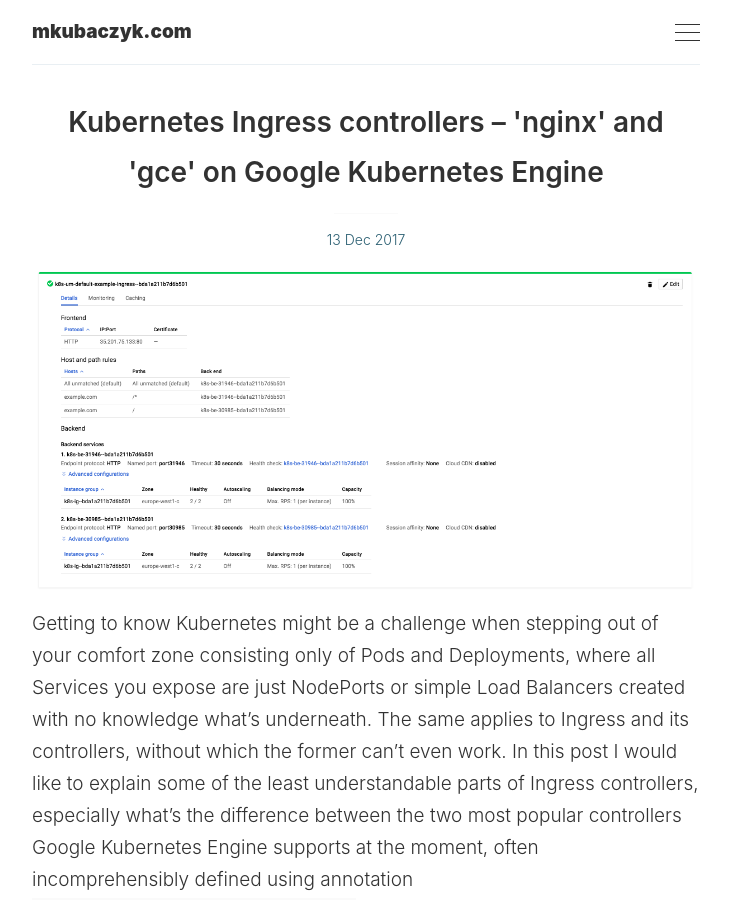
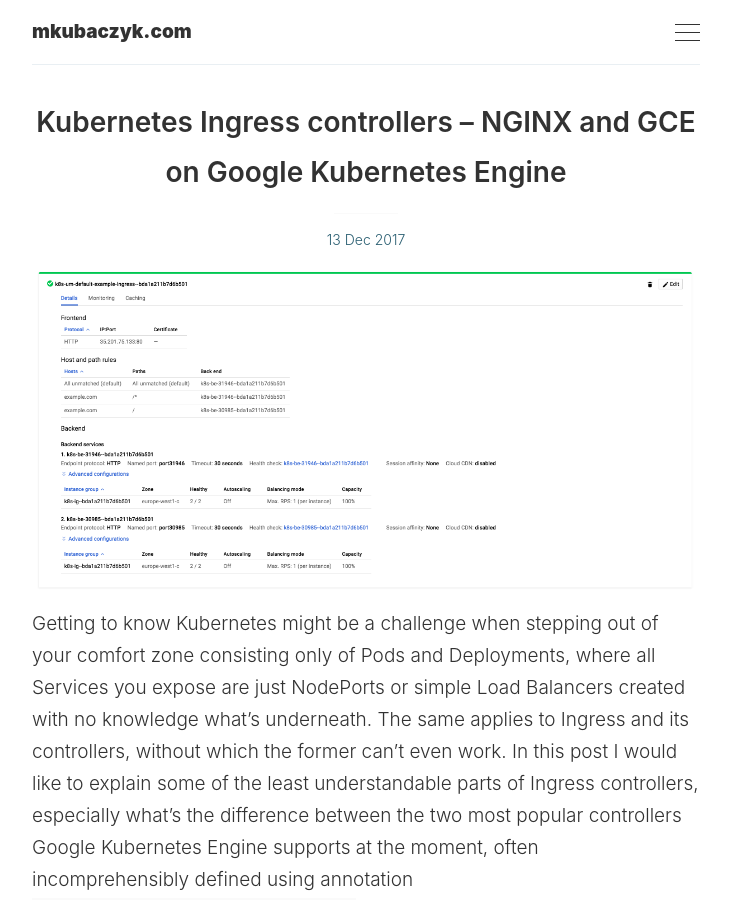
Before and after one commit to mkubaczyk/mkubaczyk.github.io, a Jekyll site: the page built from _posts/2017-12-13-kubernetes-ingress-controllers-nginx-gce-google-kubernetes-engine.md, in a window 1280 px wide and 900 px high. Shown: the whole window, without its empty margins (274-1005 px from the left). Built offline with Jekyll 4.4.1, drawn with Linux system fonts in a browser that asks for light colours.

```diff
--- a/_posts/2017-12-13-kubernetes-ingress-controllers-nginx-gce-google-kubernetes-engine.md
+++ b/_posts/2017-12-13-kubernetes-ingress-controllers-nginx-gce-google-kubernetes-engine.md
@@ -1,7 +1,7 @@
 ---
 layout: post
-title: "Kubernetes Ingress controllers – 'nginx' and 'gce' on Google Kubernetes Engine"
-summary: "There's many of different Ingress controllers, but just two of them really count in the end. In this post I'm describing both: Nginx and GCE, with examples based on Kubernetes cluster set up on Google Cloud Platform."
+title: "Kubernetes Ingress controllers – NGINX and GCE on Google Kubernetes Engine"
+summary: "There's many of different Ingress controllers, but just two of them really count in the end. In this post I'm describing both: nginx and GCE, with examples based on Kubernetes cluster set up on Google Cloud Platform."
 image: /img/blog/2017/12/google-load-balancer-l7-ingress.png
 ---
 
```
